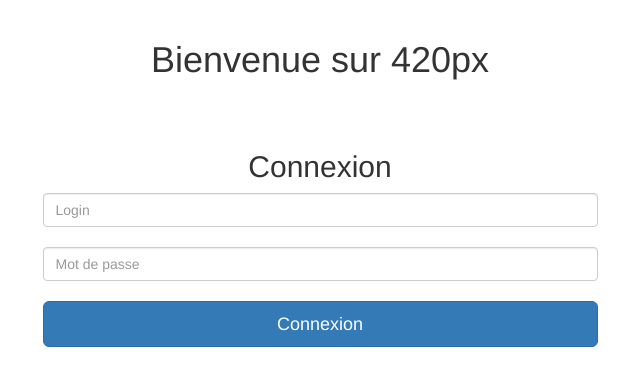
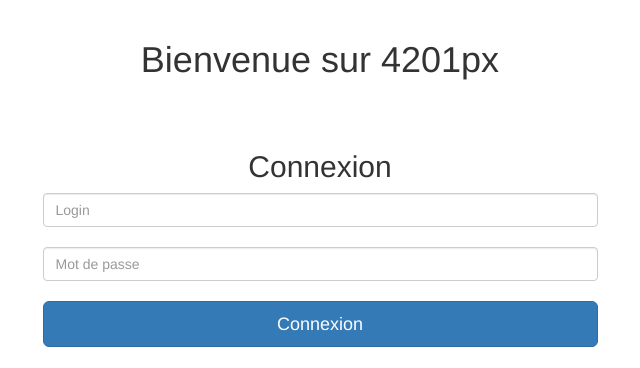
Before and after one commit to ArcDexx/docker_420px, a PHP site: page /app/login.php in a window 1280 px wide. Shown: the part 52-420 px from the top of the page, without its empty margins (320-960 px from the left). Run offline with PHP 8.4, Linux system fonts and the light colour scheme; some libraries are stand-ins or nearby versions.

Commit message:
Login tweak

```diff
--- a/app/login.php
+++ b/app/login.php
@@ -89,7 +89,7 @@
   <?php
   }
   ?>
-  <h1>Bienvenue sur 420px</h1><br/><br/>
+  <h1>Bienvenue sur 4201px</h1><br/><br/>
   <div class="row">
       <div class="col-md-offset-3 col-md-6">
         <h2>Connexion</h2>
--- a/init_db.sql
+++ b/init_db.sql
@@ -1,3 +1,5 @@
+--docker run -it --link docker420px_db_1:mysql --rm mysql sh -c 'exec mysql -h"$MYSQL_PORT_3306_TCP_ADDR" -P"$MYSQL_POR
+--T_3306_TCP_PORT" -uroot -p"$MYSQL_ENV_MYSQL_ROOT_PASSWORD"'
 
 SET SQL_MODE = "NO_AUTO_VALUE_ON_ZERO";
 SET time_zone = "+00:00";
```
